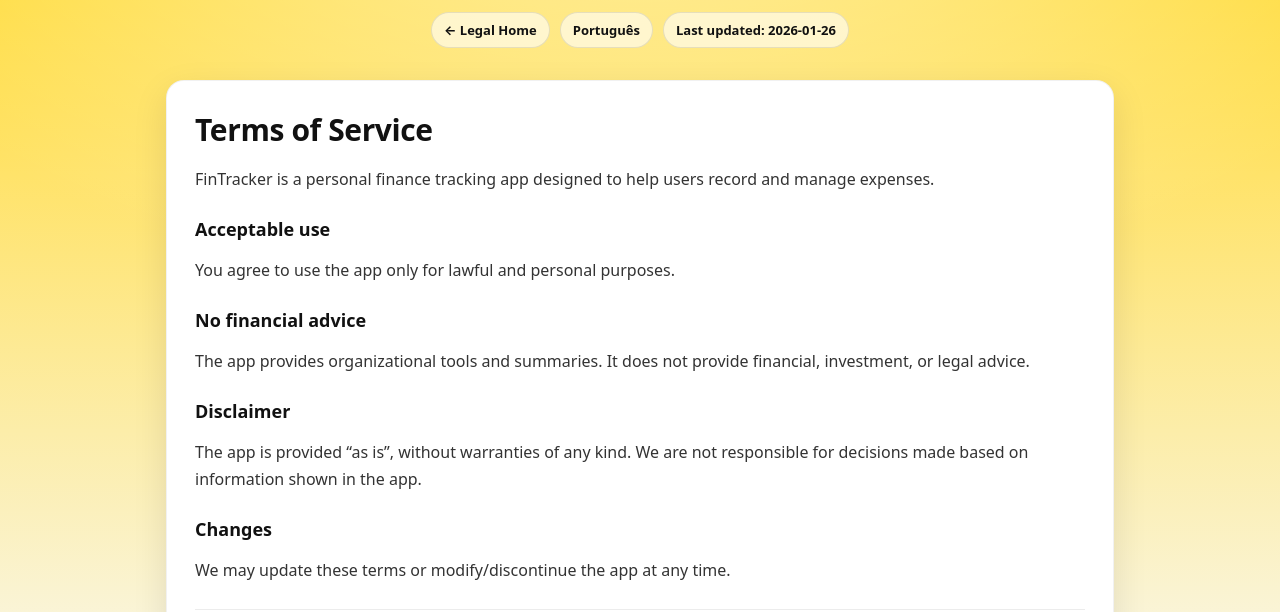
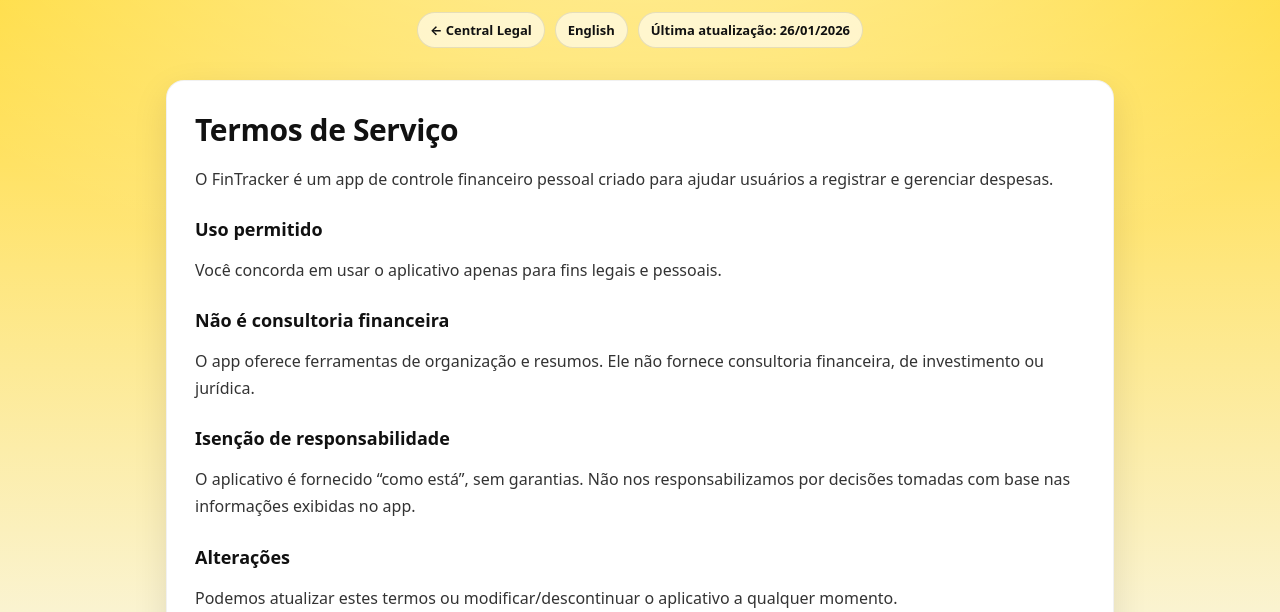
Before and after one commit to Gpiza/FinTrackerApp, a plain HTML site: page terms-pt.html in a window 1280 px wide. Shown: the part 188-800 px from the top of the page. Drawn offline with Linux system fonts and the light colour scheme.

Commit message:
Translate terms of service to Portuguese

```diff
--- a/terms-pt.html
+++ b/terms-pt.html
@@ -1,10 +1,9 @@
-
 <!doctype html>
-<html lang="en">
+<html lang="pt-BR">
 <head>
   <meta charset="utf-8" />
   <meta name="viewport" content="width=device-width, initial-scale=1" />
-  <title>FinTracker — Terms of Service</title>
+  <title>FinTracker — Termos de Serviço</title>
   <style>
     :root{--yellow:#FFD200;--yellow2:#FFE36A;--black:#111;--muted:#6b7280;--bg:#f8fafc;--card:#fff;--shadow:0 12px 35px rgba(0,0,0,.10);--radius:18px}
     *{box-sizing:border-box}
@@ -30,30 +29,30 @@
     <header>
       <img src="assets/logo.png" alt="FinTracker logo">
       <div class="top">
-        <a class="badge" href="index.html">← Legal Home</a>
-        <a class="badge" href="terms-pt.html">Português</a>
-        <span class="badge">Last updated: 2026-01-26</span>
+        <a class="badge" href="index.html">← Central Legal</a>
+        <a class="badge" href="terms.html">English</a>
+        <span class="badge">Última atualização: 26/01/2026</span>
       </div>
     </header>
 
     <main>
-      <h1>Terms of Service</h1>
-      <p>FinTracker is a personal finance tracking app designed to help users record and manage expenses.</p>
+      <h1>Termos de Serviço</h1>
+      <p>O FinTracker é um app de controle financeiro pessoal criado para ajudar usuários a registrar e gerenciar despesas.</p>
 
-      <h2>Acceptable use</h2>
-      <p>You agree to use the app only for lawful and personal purposes.</p>
+      <h2>Uso permitido</h2>
+      <p>Você concorda em usar o aplicativo apenas para fins legais e pessoais.</p>
 
-      <h2>No financial advice</h2>
-      <p>The app provides organizational tools and summaries. It does not provide financial, investment, or legal advice.</p>
+      <h2>Não é consultoria financeira</h2>
+      <p>O app oferece ferramentas de organização e resumos. Ele não fornece consultoria financeira, de investimento ou jurídica.</p>
 
-      <h2>Disclaimer</h2>
-      <p>The app is provided “as is”, without warranties of any kind. We are not responsible for decisions made based on information shown in the app.</p>
+      <h2>Isenção de responsabilidade</h2>
+      <p>O aplicativo é fornecido “como está”, sem garantias. Não nos responsabilizamos por decisões tomadas com base nas informações exibidas no app.</p>
 
-      <h2>Changes</h2>
-      <p>We may update these terms or modify/discontinue the app at any time.</p>
+      <h2>Alterações</h2>
+      <p>Podemos atualizar estes termos ou modificar/descontinuar o aplicativo a qualquer momento.</p>
 
       <footer>
-        <p class="muted">Contact: <a href="mailto:fintracker.app@gmail.com">fintracker.app@gmail.com</a></p>
+        <p class="muted">Contato: <a href="mailto:fintracker.app@gmail.com">fintracker.app@gmail.com</a></p>
       </footer>
     </main>
   </div>
```
